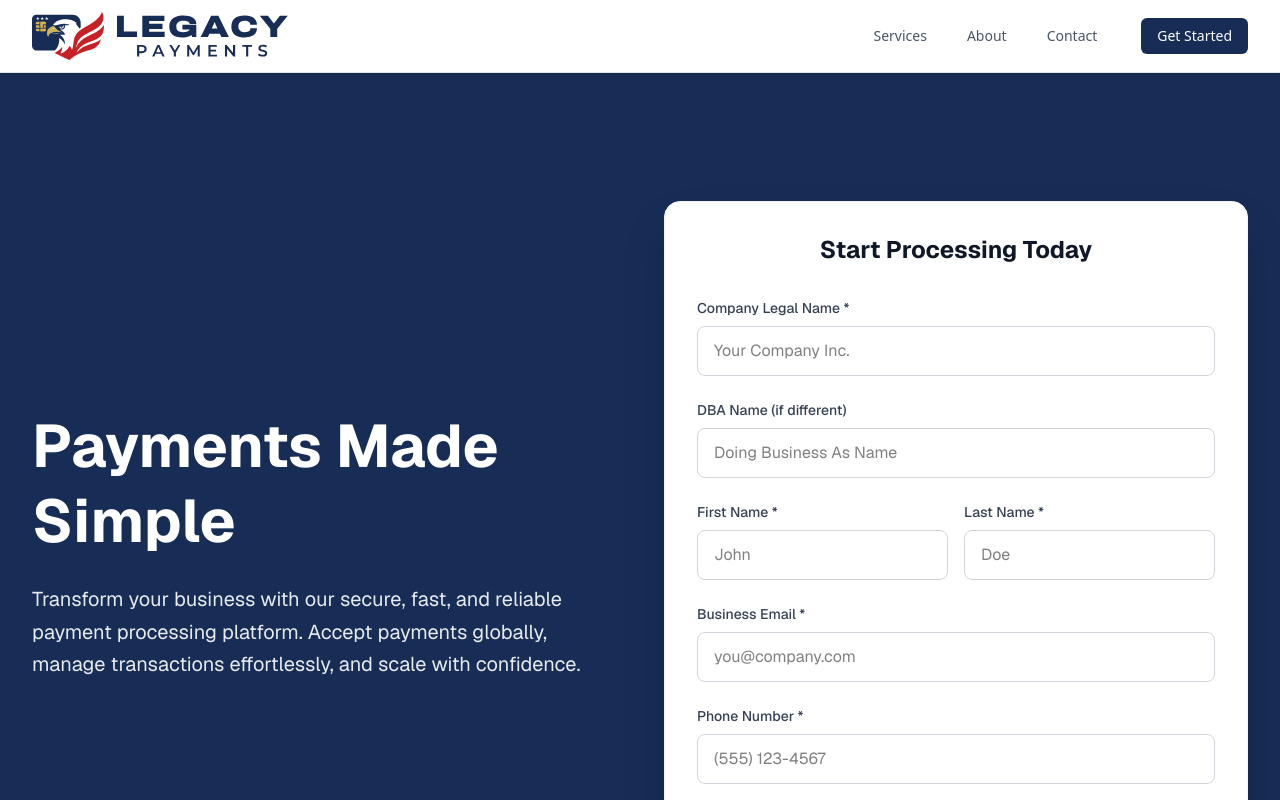
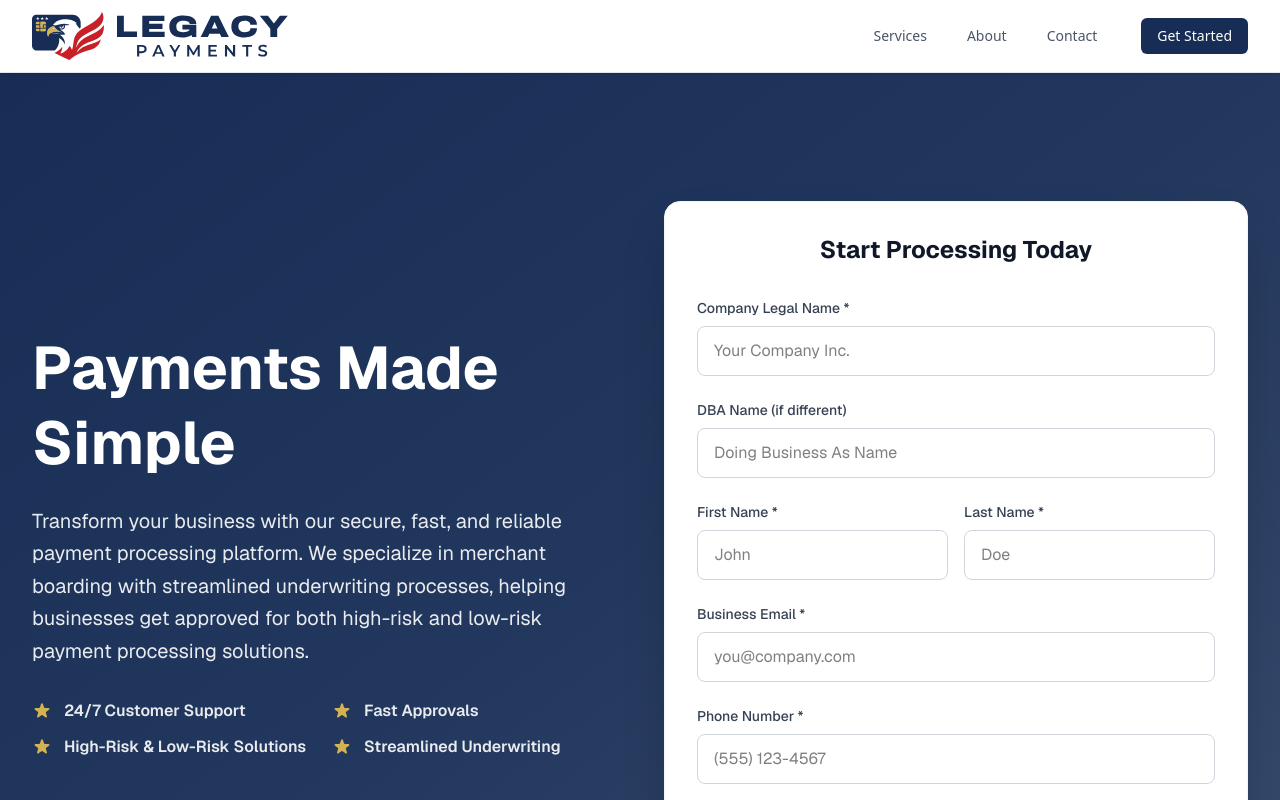
Before and after one commit to PayWithLegacy/legacy-site, a Next.js app: page / in a window 1280 px wide. Shown: the top 800 px of the page. Built offline with nearby package versions, Linux system fonts and the light colour scheme.

Commit message:
Desktop hero love

```diff
--- /dev/null
+++ b/app/components/BulletPoint.tsx
@@ -0,0 +1,22 @@
+interface BulletPointProps {
+  text: string;
+}
+
+export default function BulletPoint({ text }: BulletPointProps) {
+  return (
+    <div className="flex items-start space-x-3">
+      <div className="flex-shrink-0 w-5 h-5 flex items-center justify-center mt-0.5">
+        <svg
+          className="w-5 h-5 text-[#D2B253]"
+          fill="currentColor"
+          viewBox="0 0 20 20"
+        >
+          <path d="M9.049 2.927c.3-.921 1.603-.921 1.902 0l1.07 3.292a1 1 0 00.95.69h3.462c.969 0 1.371 1.24.588 1.81l-2.8 2.034a1 1 0 00-.364 1.118l1.07 3.292c.3.921-.755 1.688-1.54 1.118l-2.8-2.034a1 1 0 00-1.175 0l-2.8 2.034c-.784.57-1.838-.197-1.539-1.118l1.07-3.292a1 1 0 00-.364-1.118L2.98 8.72c-.783-.57-.38-1.81.588-1.81h3.461a1 1 0 00.951-.69l1.07-3.292z" />
+        </svg>
+      </div>
+      <span className="text-white/90 font-semibold text-sm sm:text-base">
+        {text}
+      </span>
+    </div>
+  );
+}
--- a/app/components/Hero.tsx
+++ b/app/components/Hero.tsx
@@ -1,11 +1,11 @@
 "use client";
 
 import ContactForm from "./ContactForm";
+import BulletPoint from "./BulletPoint";
 
 export default function Hero() {
   return (
-    <div className="relative bg-brand-blue overflow-hidden">
-
+    <div className="relative bg-gradient-to-br from-brand-blue via-brand-blue/95 to-brand-blue/85 overflow-hidden">
       <div className="relative max-w-7xl mx-auto px-4 sm:px-6 lg:px-8 py-20 lg:py-32">
         <div className="grid grid-cols-1 lg:grid-cols-2 gap-12 items-center">
           {/* Left side - Content */}
@@ -18,9 +18,21 @@ export default function Hero() {
             </h1>
             <p className="mt-6 text-xl text-white/90 leading-relaxed">
               Transform your business with our secure, fast, and reliable
-              payment processing platform. Accept payments globally, manage
-              transactions effortlessly, and scale with confidence.
+              payment processing platform. We specialize in merchant boarding
+              with streamlined underwriting processes, helping businesses get
+              approved for both high-risk and low-risk payment processing
+              solutions.
             </p>
+
+            {/* Bullet points */}
+            <div className="hidden lg:block mx-auto max-w-lg lg:max-w-none">
+              <div className="mt-8 grid grid-cols-2 gap-x-4 gap-y-3 justify-items-start">
+                <BulletPoint text="24/7 Customer Support" />
+                <BulletPoint text="Fast Approvals" />
+                <BulletPoint text="High-Risk & Low-Risk Solutions" />
+                <BulletPoint text="Streamlined Underwriting" />
+              </div>
+            </div>
           </div>
 
           {/* Right side - Form */}
```
